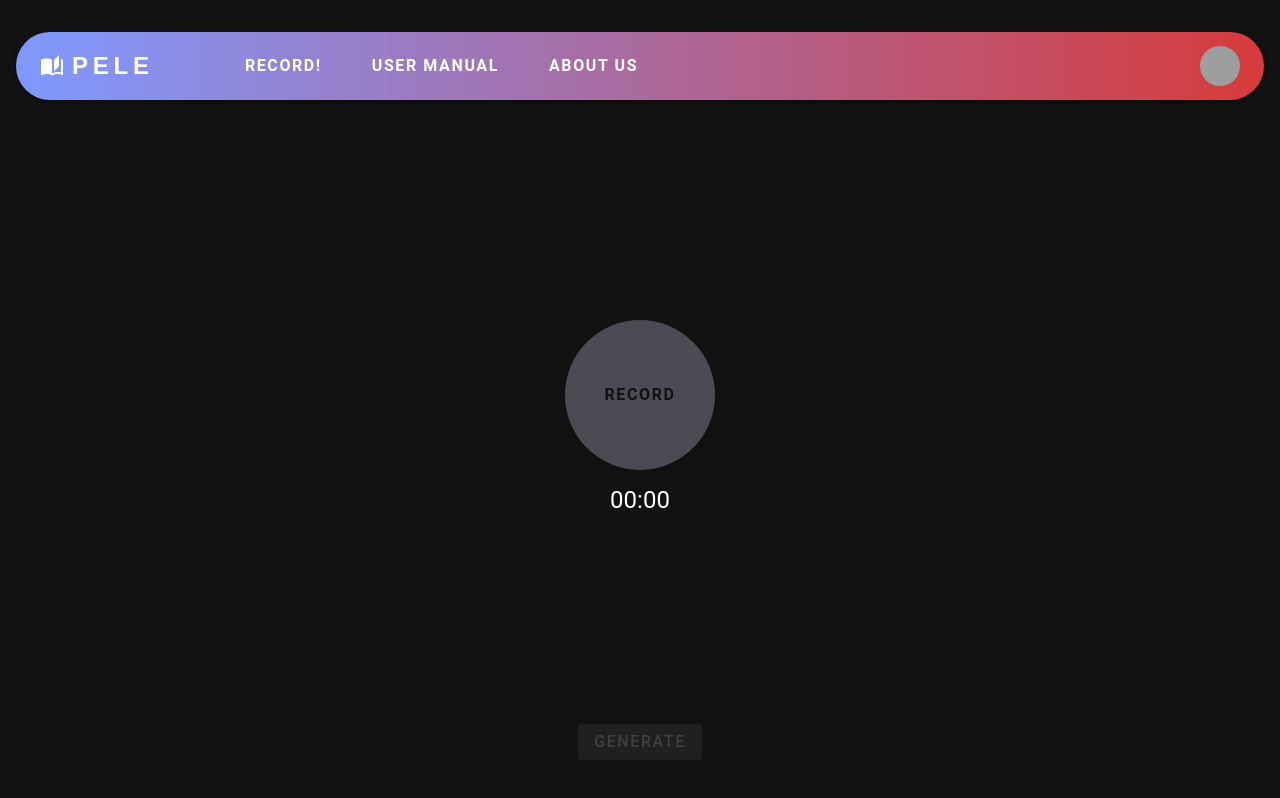
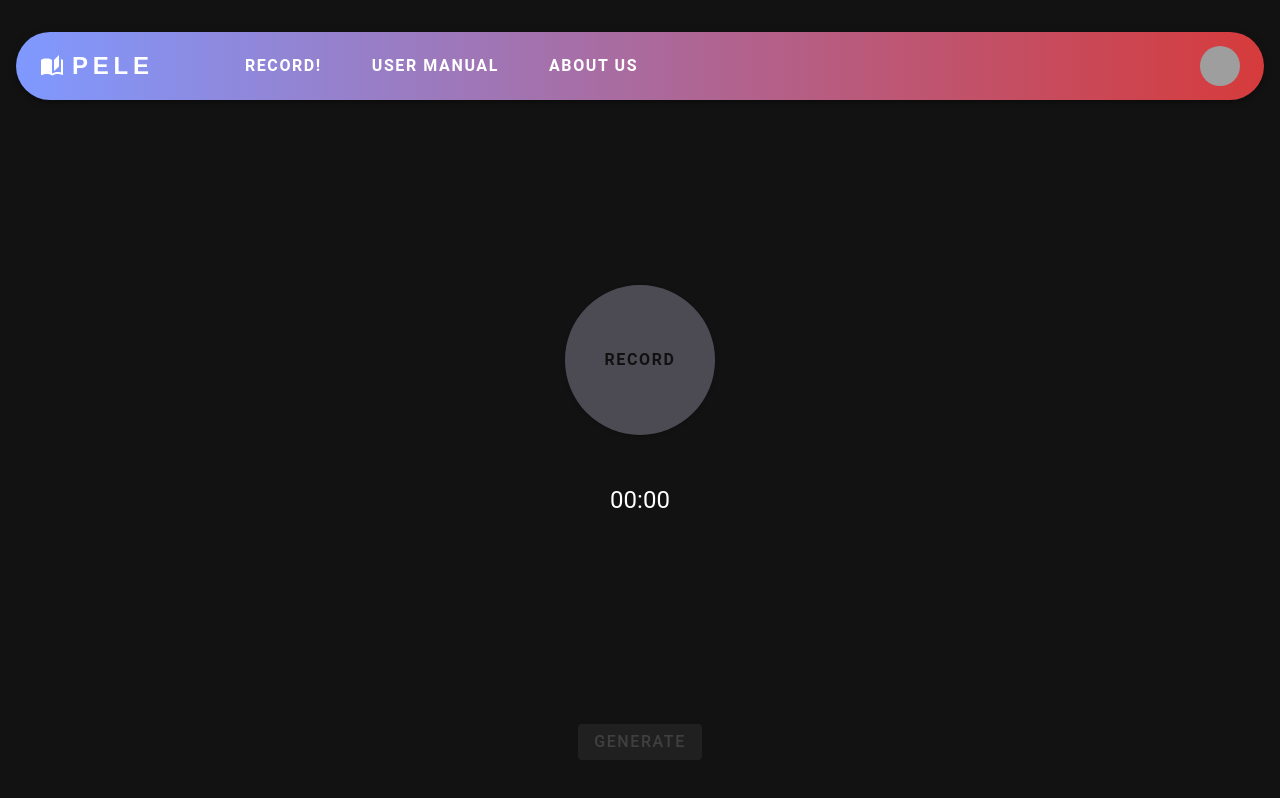
Before and after one commit to letriandrew/PELE, a React (Create React App) app in the folder frontend/: page /record in a window 1280 px wide. Built offline with nearby package versions, Linux system fonts and the light colour scheme; grey boxes are pictures that could not be loaded.

Commit message:
componentized record.js, fixed minor logic issues with recording functionality, added minor comments

```diff
--- a/frontend/src/components/BlinkingCircle.jsx
+++ b/frontend/src/components/BlinkingCircle.jsx
@@ -1,7 +1,7 @@
 import { Box } from "@mui/material";
 
 
-// Used in Record.js
+// Used in PausePlayIndicator
 export default function BlinkingCircle () {
     return (
     <Box
--- /dev/null
+++ b/frontend/src/components/PausePlayButton.jsx
@@ -0,0 +1,21 @@
+import { Button } from "@mui/material"
+import PauseIcon from '@mui/icons-material/Pause';
+import PlayArrowIcon from '@mui/icons-material/PlayArrow';
+
+
+
+// Used in Record.js
+export default function PausePlayButton({handlePause, isRecording, pause}) {
+    return (
+        <Button
+            onClick={handlePause}
+            sx={{
+                minWidth: '40px',
+                opacity: !isRecording ? '0' : '1',
+            }}
+            disabled={!isRecording}
+        >
+            {!pause ? <PauseIcon sx={{ fontSize: 40, color: '#878593' }} /> : <PlayArrowIcon sx={{ fontSize: 40, color: '#878593' }} />}
+        </Button>
+    )
+}
--- /dev/null
+++ b/frontend/src/components/PausePlayIndicator.jsx
@@ -0,0 +1,26 @@
+import { Typography } from "@mui/material"
+import BlinkingCircle from "./BlinkingCircle"
+
+export default function PausePlayIndicator({isRecording, pause}) {
+    return (
+        <>
+            <Typography color="textPrimary" sx={{
+                letterSpacing: '0.1rem',
+                fontWeight: 700,
+                minWidth: '40px',
+                opacity: !isRecording ? '0' : '1'
+            }}
+            >
+                {!pause ?
+                    'RECORDING'
+                    :
+                    'PAUSED'
+                }
+            </Typography>
+            {
+                (!pause && isRecording) &&
+                <BlinkingCircle />
+            }
+        </>
+    )
+}
--- /dev/null
+++ b/frontend/src/components/RecordButton.jsx
@@ -0,0 +1,26 @@
+import { Button,Typography } from "@mui/material"
+
+
+
+// Used in Record.js
+export default function RecordButton({handleRecordingToggle, isRecording}) {
+    return (
+        <Button
+            variant="contained"
+            onClick={handleRecordingToggle}
+            sx={{
+                width: '150px',
+                height: '150px',
+                borderRadius: '50%',
+                backgroundColor: isRecording ? 'red' : '#878593',
+                opacity: 0.5,
+                '&:hover': {
+                    backgroundColor: isRecording ? 'darkred' : '#56545e',
+                    opacity: 1,
+                }
+            }}
+        >
+            <Typography fontWeight={700} letterSpacing={'0.1rem'}>{isRecording ? 'END' : 'Record'}</Typography>
+        </Button>
+    )
+}
--- a/frontend/src/pages/Record.js
+++ b/frontend/src/pages/Record.js
@@ -8,6 +8,9 @@ import BlinkingCircle from '../components/BlinkingCircle';
 import GenerateButton from '../components/GenerateButton';
 import DeleteButton from '../components/DeleteButton';
 import VolumeIndicator from '../components/VolumeIndicator';
+import RecordButton from '../components/RecordButton';
+import PausePlayButton from '../components/PausePlayButton';
+import PausePlayIndicator from '../components/PausePlayIndicator';
 
 const Record = () => {
   const [isRecording, setIsRecording] = useState(false);
@@ -28,6 +31,7 @@ const Record = () => {
   useEffect(() => {
     let timer;
     if (isRecording && !pause) {
+      audioUrl && setSeconds(0);
       timer = setInterval(() => {
         setSeconds((prev) => prev + 1);
       }, 1000);
@@ -109,6 +113,11 @@ const Record = () => {
   };
 
   const handleRecordingToggle = () => {
+    if (!isRecording) {
+      setSeconds(0);
+      setAudioUrl(null);
+      setPause(false)
+    }
     setIsRecording(!isRecording);
   };
 
@@ -160,44 +169,24 @@ const Record = () => {
         >
           <CssBaseline />
 
-          <Box sx={{ position: 'relative' }}>
-            <Button
-              variant="contained"
-              onClick={handleRecordingToggle}
-              sx={{
+          <Box sx={{
+            position: 'relative',
             marginTop: '-80px',
-                width: '150px',
-                height: '150px',
-                borderRadius: '50%',
-                backgroundColor: isRecording ? 'red' : '#878593',
-                opacity: 0.5,
-                '&:hover': {
-                  backgroundColor: isRecording ? 'darkred' : '#56545e',
-                  opacity: 1,
-                },
             position: 'absolute',
             left: '50%',
-                transform: 'translateX(-50%)',
+            transform: 'translateX(-50%)'
           }}
           >
-                <Typography fontWeight={700} letterSpacing={'0.1rem'}>{isRecording ?'END':'Record'}</Typography>
-            </Button>
+            <RecordButton handleRecordingToggle={handleRecordingToggle} isRecording={isRecording} />
 
-
-              <Button
-                onClick={handlePause}
-                sx={{
+            <Box sx={{
               position: 'absolute',
               right: 'calc(50% + 90px)',
               top: '50%',
-                  transform: 'translateY(-50%)',
-                  minWidth: '40px',
-                  opacity: !isRecording ? '0' : '1',
-                }}
-                disabled={!isRecording}
-              >
-                {!pause ?<PauseIcon sx={{ fontSize: 40, color: '#878593' }} />:<PlayArrowIcon sx={{ fontSize: 40, color: '#878593' }} />}
-              </Button>
+              transform: 'translateY(-50%)'
+            }}>
+              <PausePlayButton handlePause={handlePause} isRecording={isRecording} pause={pause} />
+            </Box>
 
             {/* Container for pause/play indicator */}
             <Box sx={{
@@ -207,20 +196,10 @@ const Record = () => {
               left: 'calc(50% + 90px)',
               top: '50%',
               transform: 'translateY(-50%)',
-              minWidth: '40px',
-              opacity: !isRecording ? '0' : '1',
             }}>
 
-              <Typography color="textPrimary" sx = {{letterSpacing : '0.1rem', fontWeight: 700}}>
-                { !pause ?
-                'RECORDING'
-                :
-                'PAUSED'
-                }
-              </Typography>
-              { !pause &&
-              <BlinkingCircle/>
-              }
+              <PausePlayIndicator isRecording={isRecording} pause={pause} />
+
             </Box>
 
           </Box>
@@ -231,11 +210,11 @@ const Record = () => {
           </Typography>
 
           {/* Volume indicator */}
-          <VolumeIndicator isRecording={isRecording} pause={pause} volume={volume}/>
+          <VolumeIndicator isRecording={isRecording} pause={pause} volume={volume} />
 
           {/* Generate Button */}
           <Box sx={{ position: 'absolute', bottom: 40 }}>
-            <GenerateButton handleGenerate={handleGenerate} audioUrl = {audioUrl}/>
+            <GenerateButton handleGenerate={handleGenerate} audioUrl={audioUrl} />
           </Box>
 
           {/* Box for playback and delete button */}
@@ -243,21 +222,21 @@ const Record = () => {
             <Box sx={{ position: 'absolute', bottom: 100 }}>
               <Box
                 sx={{
-                  backgroundColor: '#191919', // Change the color as needed
-                  padding: '10px', // Adjust padding to create spacing around the audio element
+                  backgroundColor: '#191919',
+                  padding: '10px',
                   paddingTop: '15px',
-                  borderRadius: '35px', // Optional: to round the corners
+                  borderRadius: '35px',
                 }}
               >
                 <audio controls src={audioUrl} type="audio/webm"></audio>
               </Box>
-              <Box sx = {{
+              <Box sx={{
                 position: 'absolute',
                 left: 'calc(60% + 155px)',
                 top: '45%',
                 transform: 'translateY(-50%)',
               }}>
-                <DeleteButton handleDelete={handleDelete} audioUrl={audioUrl}/>
+                <DeleteButton handleDelete={handleDelete} audioUrl={audioUrl} />
               </Box>
             </Box>
           )}
```
Lines whose indentation alone changed are shown as unchanged.
